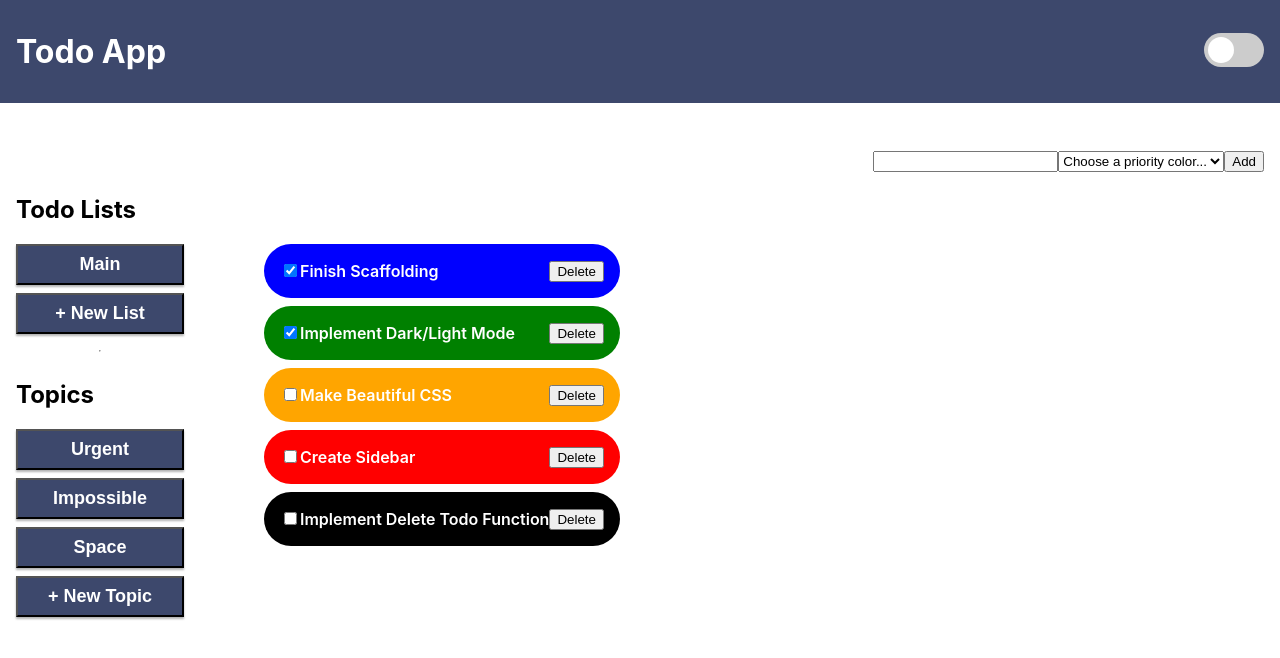
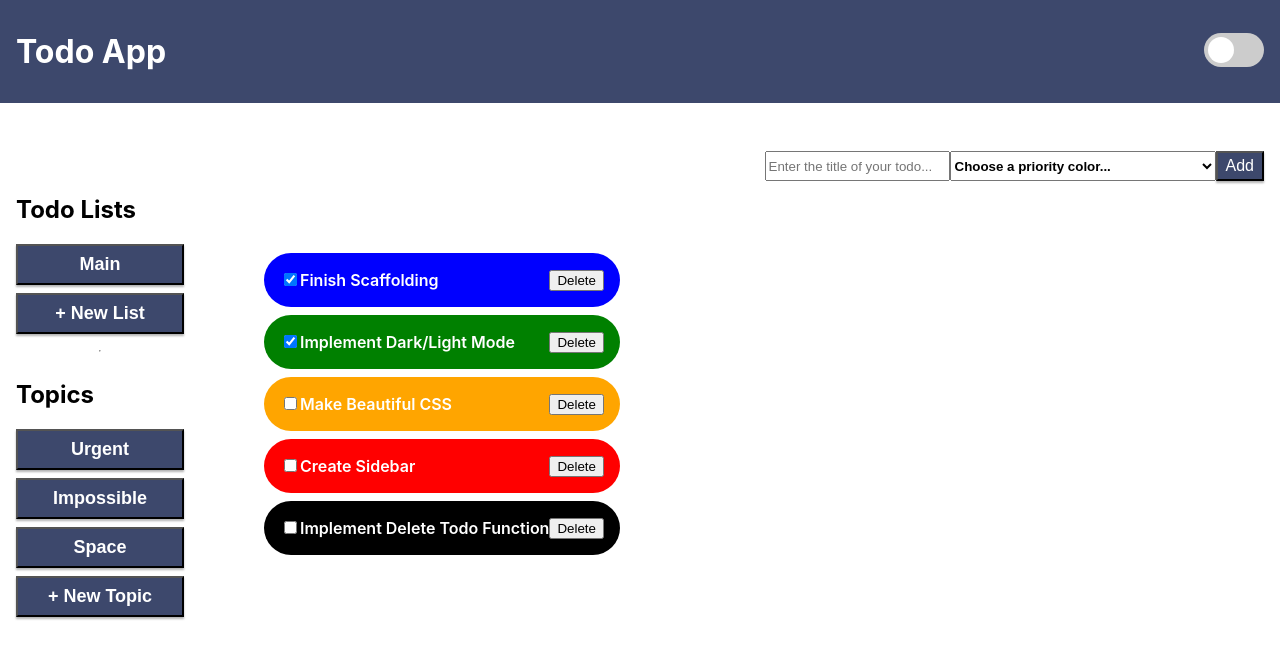
Before and after one commit to inherentspice/todo-list, a React (Create React App) app: page / in a window 1280 px wide. Shown: the top 658 px of the page. Built offline with nearby package versions, Linux system fonts and the light colour scheme.

Commit message:
added styling for form component

```diff
--- a/src/App.css
+++ b/src/App.css
@@ -168,6 +168,20 @@ input:checked + .slider:before {
   align-self: flex-end;
 }
 
+.add-todo-cont button {
+  font-size: 16px;
+  padding: 4px 8px;
+  color: var(--color-button-text);
+  background-color: var(--color-button);
+  box-shadow: 0 2px 2px rgba(0, 0, 0, 0.3);
+  cursor: pointer;
+}
+
+.add-todo-cont button:hover {
+  background-color: var(--color-primary);
+  box-shadow: 0 2px 2px rgba(0, 0, 0, 0.5);
+}
+
 /* single todo */
 
 .single-todo {
--- a/src/components/add-todo.js
+++ b/src/components/add-todo.js
@@ -10,14 +10,15 @@ export default function AddTodo( {addFunction} ) {
         type="text"
         onChange={(e) => setName(e.target.value)}
         value={name}
+        placeholder="Enter the title of your todo..."
       />
-      <select onChange={(e) => setColor(e.target.value)} value={color}>
-        <option value="">Choose a priority color...</option>
-        <option value="green" style={{backgroundColor: "green"}}></option>
-        <option value="blue" style={{backgroundColor: "blue"}}></option>
-        <option value="orange" style={{backgroundColor: "orange"}}></option>
-        <option value="red" style={{backgroundColor: "red"}}></option>
-        <option value="black" style={{backgroundColor: "black"}}></option>
+      <select onChange={(e) => setColor(e.target.value)} value={color} style={{fontWeight: "700"}}>
+        <option style={{color: "black", fontWeight: "600"}} value="">Choose a priority color...</option>
+        <option value="green" style={{backgroundColor: "green", color: "white", fontWeight: "600"}}>Easy Peasy</option>
+        <option value="blue" style={{backgroundColor: "blue", color: "white", fontWeight: "600"}}>I'll get to it when I get to it</option>
+        <option value="orange" style={{backgroundColor: "orange", color: "white", fontWeight: "600"}}>I should really start</option>
+        <option value="red" style={{backgroundColor: "red", color: "white", fontWeight: "600"}}>Maybe if I ignore it, it'll go away</option>
+        <option value="black" style={{backgroundColor: "black", color: "white", fontWeight: "600"}}>It's not really there, it's not really there</option>
       </select>
 
       <button onClick={(e) => {
```
